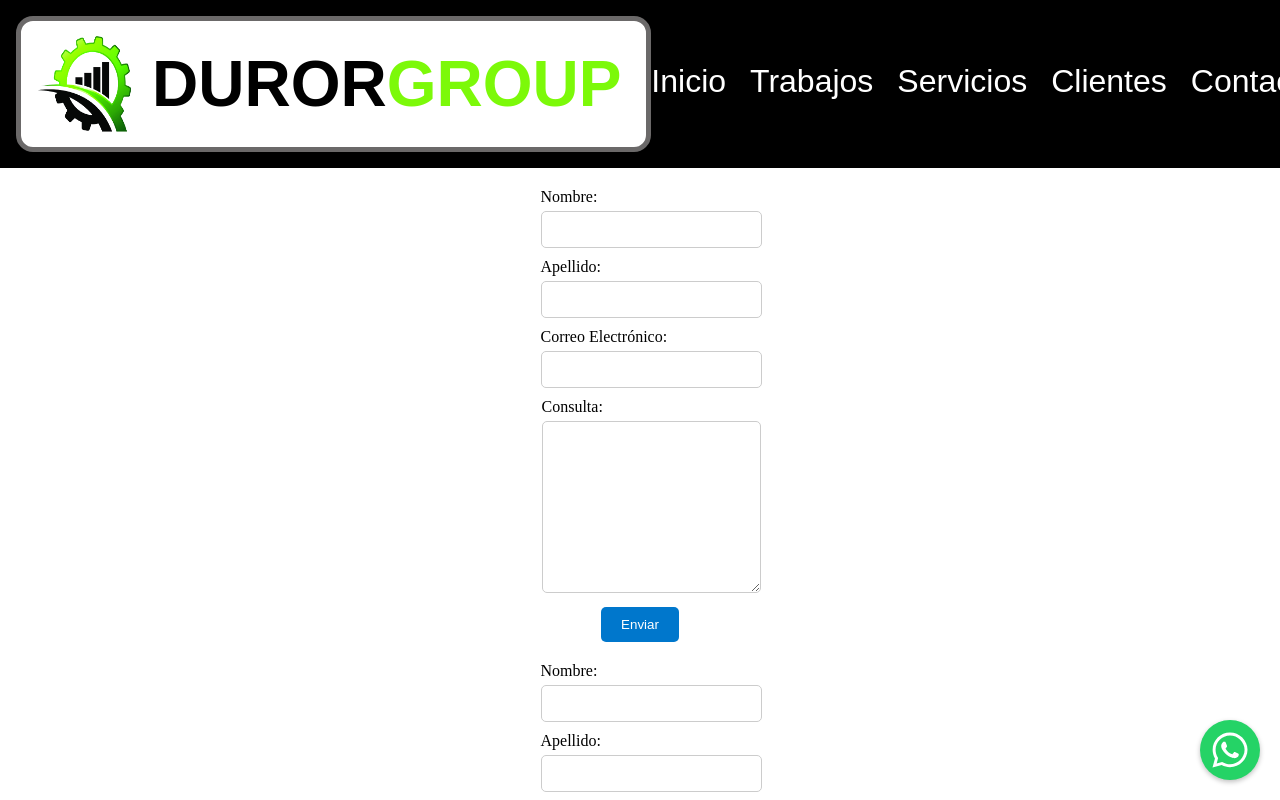
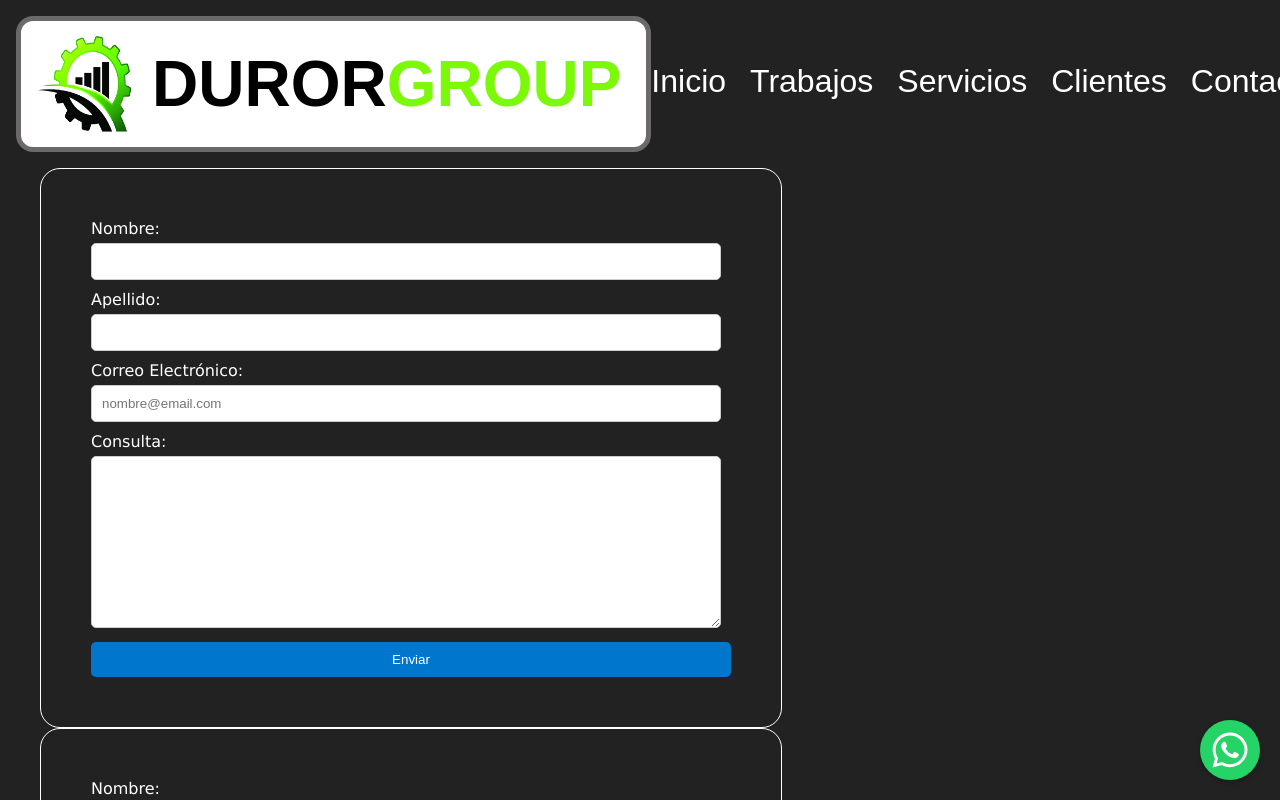
Before and after one commit to julieta2709/DurorGroup, a React (Vite) app: page /Contact in a window 1280 px wide. Shown: the top 800 px of the page. Built offline with nearby package versions, Linux system fonts and the light colour scheme; a web font is replaced by a local one.

Commit message:
estilo formulario

```diff
--- a/src/App.jsx
+++ b/src/App.jsx
@@ -11,7 +11,7 @@ import { BrowserRouter, Routes, Route } from "react-router-dom";
 
 function App() {
   return (
-    <div>
+    <div className="App-container">
       <BrowserRouter>
         <Header />
         <Routes>
--- a/src/Components/Formulario.jsx
+++ b/src/Components/Formulario.jsx
@@ -37,7 +37,7 @@ function Formulario() {
       </div>
       <div>
         <label className='Form-label' htmlFor="correo">Correo Electrónico:</label>
-        <input className="Form-input" type="email" id="correo" value={correo} onChange={(event) => setCorreo(event.target.value)} />
+        <input className="Form-input" type="email" id="correo" placeholder='nombre@email.com' value={correo} onChange={(event) => setCorreo(event.target.value)} />
       </div>
       <div>
         <label className='Form-label' htmlFor="consulta">Consulta:</label>
--- a/src/Styles/App.css
+++ b/src/Styles/App.css
@@ -9,13 +9,21 @@ ul {
 .li {
   text-decoration: none;
 }
+.App-container {
+  background-color: #222;
+}
 
 @font-face {
   font-family: "Juventus Fans Bold";
   src: url("https://db.onlinewebfonts.com/t/b4ccc98add6cc60de17dbb589dca2164.eot");
-  src: url("https://db.onlinewebfonts.com/t/b4ccc98add6cc60de17dbb589dca2164.eot?#iefix")format("embedded-opentype"),
-    url("https://db.onlinewebfonts.com/t/b4ccc98add6cc60de17dbb589dca2164.woff2")format("woff2"),
-    url("https://db.onlinewebfonts.com/t/b4ccc98add6cc60de17dbb589dca2164.woff")format("woff"),
-    url("https://db.onlinewebfonts.com/t/b4ccc98add6cc60de17dbb589dca2164.ttf")format("truetype"),
-    url("https://db.onlinewebfonts.com/t/b4ccc98add6cc60de17dbb589dca2164.svg#Juventus Fans Bold")format("svg");
+  src: url("https://db.onlinewebfonts.com/t/b4ccc98add6cc60de17dbb589dca2164.eot?#iefix")
+      format("embedded-opentype"),
+    url("https://db.onlinewebfonts.com/t/b4ccc98add6cc60de17dbb589dca2164.woff2")
+      format("woff2"),
+    url("https://db.onlinewebfonts.com/t/b4ccc98add6cc60de17dbb589dca2164.woff")
+      format("woff"),
+    url("https://db.onlinewebfonts.com/t/b4ccc98add6cc60de17dbb589dca2164.ttf")
+      format("truetype"),
+    url("https://db.onlinewebfonts.com/t/b4ccc98add6cc60de17dbb589dca2164.svg#Juventus Fans Bold")
+      format("svg");
 }
--- a/src/Styles/Footer.css
+++ b/src/Styles/Footer.css
@@ -1,7 +1,6 @@
 .Footer-container {
   display: flex;
   justify-content: space-around;
-  background-color: black;
   color: rgb(255, 255, 255);
   font-family: "Juventus Fans Bold", sans-serif;
   font-size: 1.2em;
--- a/src/Styles/Formulario.css
+++ b/src/Styles/Formulario.css
@@ -1,8 +1,16 @@
 .Form-container {
-    display: flex;
-    flex-direction: column;
-    align-items: center;
-    margin-top: 20px;
+  display: flex;
+  justify-content: center;
+  align-items: stretch;
+  flex-direction: column;
+  border: 1px solid white;
+  padding: 50px;
+  border-radius: 20px;
+  position: relative;
+  width: 50%;
+  margin-left: 40px;
+  color: white;
+  font-family: Verdana, Tahoma, sans-serif;
   }
 
   .Form-label {
@@ -17,7 +25,7 @@
     border: 1px solid #ccc;
     border-radius: 5px;
     margin-bottom: 10px;
-    width: 100%;
+    width: 95%;
   }
 
   .Form-textarea {
--- a/src/Styles/NavBar.css
+++ b/src/Styles/NavBar.css
@@ -3,7 +3,6 @@
   justify-content: space-around;
   align-items: center;
   padding: 1rem;
-  background-color: #000000;
 }
 .logo-container {
   display: flex;
```
